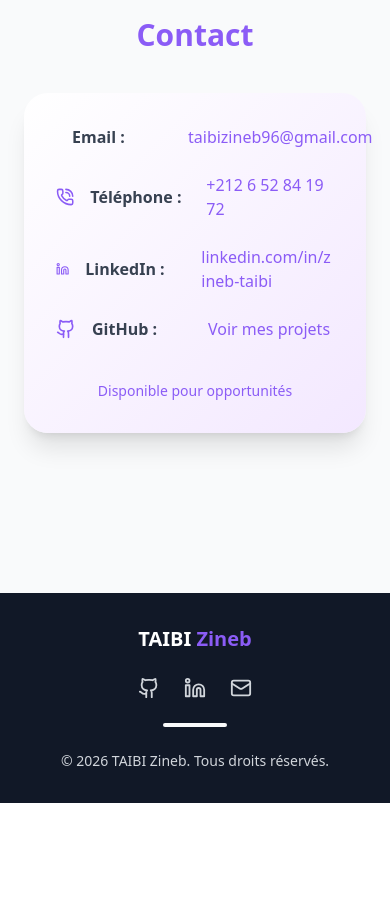
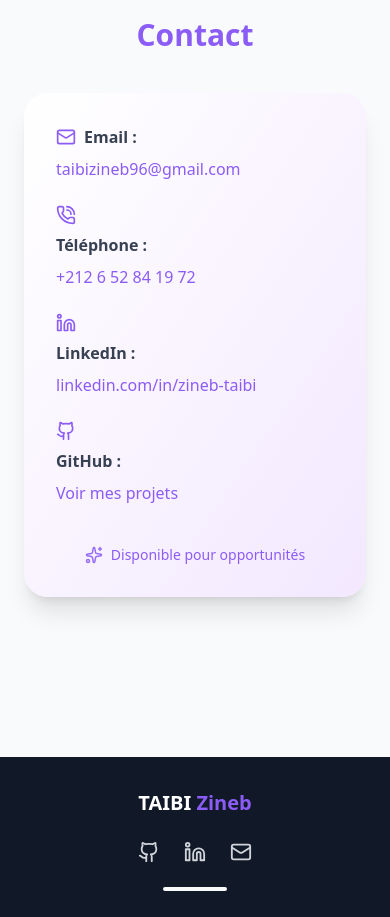
Before and after one commit to TaibiZineb/mon-portfolio, a React (Vite) app: page / in a window 390 px wide. Shown: the part 3380-4297 px from the top of the page. Before the commit the page ends 4183 px from the top, so only its background shows below. Built offline with nearby package versions, Linux system fonts and the light colour scheme.

Commit message:
Amélioration contact responsive

```diff
--- a/src/pages/Contact.jsx
+++ b/src/pages/Contact.jsx
@@ -1,4 +1,4 @@
-import { GithubIcon, LinkedinIcon, Mail, PhoneCall } from "lucide-react";
+import { CheckCircle, GithubIcon, LinkedinIcon, Mail, PhoneCall,  Sparkles } from "lucide-react";
 
 export default function Contact() {
   return (
@@ -7,61 +7,47 @@ export default function Contact() {
         Contact
       </h2>
 
-      <div className="max-w-3xl mx-auto bg-gradient-to-br from-white to-purple-100 shadow-xl rounded-3xl p-8 space-y-6 text-gray-700">
+      <div className="pace-y-4 max-w-3xl mx-auto bg-gradient-to-br from-white to-purple-100 shadow-xl rounded-3xl p-8 space-y-6 text-gray-700">
 
         {/* Email */}
-        <div className="flex items-center gap-4 hover:translate-x-1 transition">
-          <Mail size={20} className="text-[var(--accent)]" />
-          <span className="font-semibold min-w-[100px]">Email :</span>
-          <a href="https://mail.google.com/mail/?view=cm&fs=1&to=taibizineb96@gmail.com"
-          target="_blank" rel="noopener noreferrer" className="text-[var(--accent)] hover:underline"> taibizineb96@gmail.com</a>
+        <div className="flex flex-col sm:flex-row sm:items-center gap-2 sm:gap-4 hover:translate-x-1 transition">
+          <div className="flex items-center gap-2 min-w-[140px]">
+            <Mail size={20} className="text-[var(--accent)]" />
+            <span className="font-semibold">Email :</span>
+          </div>
+
+          <a href="https://mail.google.com/mail/?view=cm&fs=1&to=taibizineb96@gmail.com" target="_blank"
+          className="text-[var(--accent)] break-all hover:underline"> taibizineb96@gmail.com</a>
         </div>
         {/* Téléphone */}
-        <div className="flex items-center gap-4 hover:translate-x-1 transition">
+        <div className="flex flex-col sm:flex-row sm:items-center gap-2 sm:gap-4 hover:translate-x-1 transition">
           <PhoneCall size={20} className="text-[var(--accent)]" />
           <span className="font-semibold min-w-[100px]">Téléphone :</span>
-          <a
-            href="tel:+212652841972"
-            className="text-[var(--accent)] hover:underline"
-          >
-            +212 6 52 84 19 72
+          <a href="tel:+212652841972" className="text-[var(--accent)] hover:underline" > +212 6 52 84 19 72
           </a>
         </div>
-
         {/* LinkedIn */}
-        <div className="flex items-center gap-4 hover:translate-x-1 transition">
+        <div className="flex flex-col sm:flex-row sm:items-center gap-2 sm:gap-4 hover:translate-x-1 transition">
           <LinkedinIcon size={20} className="text-[var(--accent)]" />
           <span className="font-semibold min-w-[100px]">LinkedIn :</span>
-          <a
-            href="https://www.linkedin.com/in/zineb-taibi"
-            target="_blank"
-            rel="noopener noreferrer"
-            className="text-[var(--accent)] break-all hover:underline"
-          >
-            linkedin.com/in/zineb-taibi
+          <a href="https://www.linkedin.com/in/zineb-taibi" target="_blank" rel="noopener noreferrer"
+            className="text-[var(--accent)] break-all hover:underline">linkedin.com/in/zineb-taibi
           </a>
         </div>
-
         {/* GitHub */}
-        <div className="flex items-center gap-4 hover:translate-x-1 transition">
+        <div className="flex flex-col sm:flex-row sm:items-center gap-2 sm:gap-4 hover:translate-x-1 transition">
           <GithubIcon size={20} className="text-[var(--accent)]" />
           <span className="font-semibold min-w-[100px]">GitHub :</span>
-          <a
-            href="https://github.com/TaibiZineb"
-            target="_blank"
-            rel="noopener noreferrer"
-            className="text-[var(--accent)] hover:underline"
-          >
-            Voir mes projets
+          <a href="https://github.com/TaibiZineb"
+            target="_blank" rel="noopener noreferrer"
+            className="text-[var(--accent)] hover:underline"> Voir mes projets
           </a>
         </div>
-
         {/* CTA */}
-        <div className="pt-4 text-center">
-          <p className="text-sm text-[var(--accent)]">
-            Disponible pour opportunités
-          </p>
-        </div>
+       <div className="pt-4 flex justify-center items-center gap-2 text-[var(--accent)]">
+        <Sparkles size={18} className="animate-pulse" />
+        <p className="text-sm font-medium"> Disponible pour opportunités</p>
+      </div>
 
       </div>
     </section>
```
